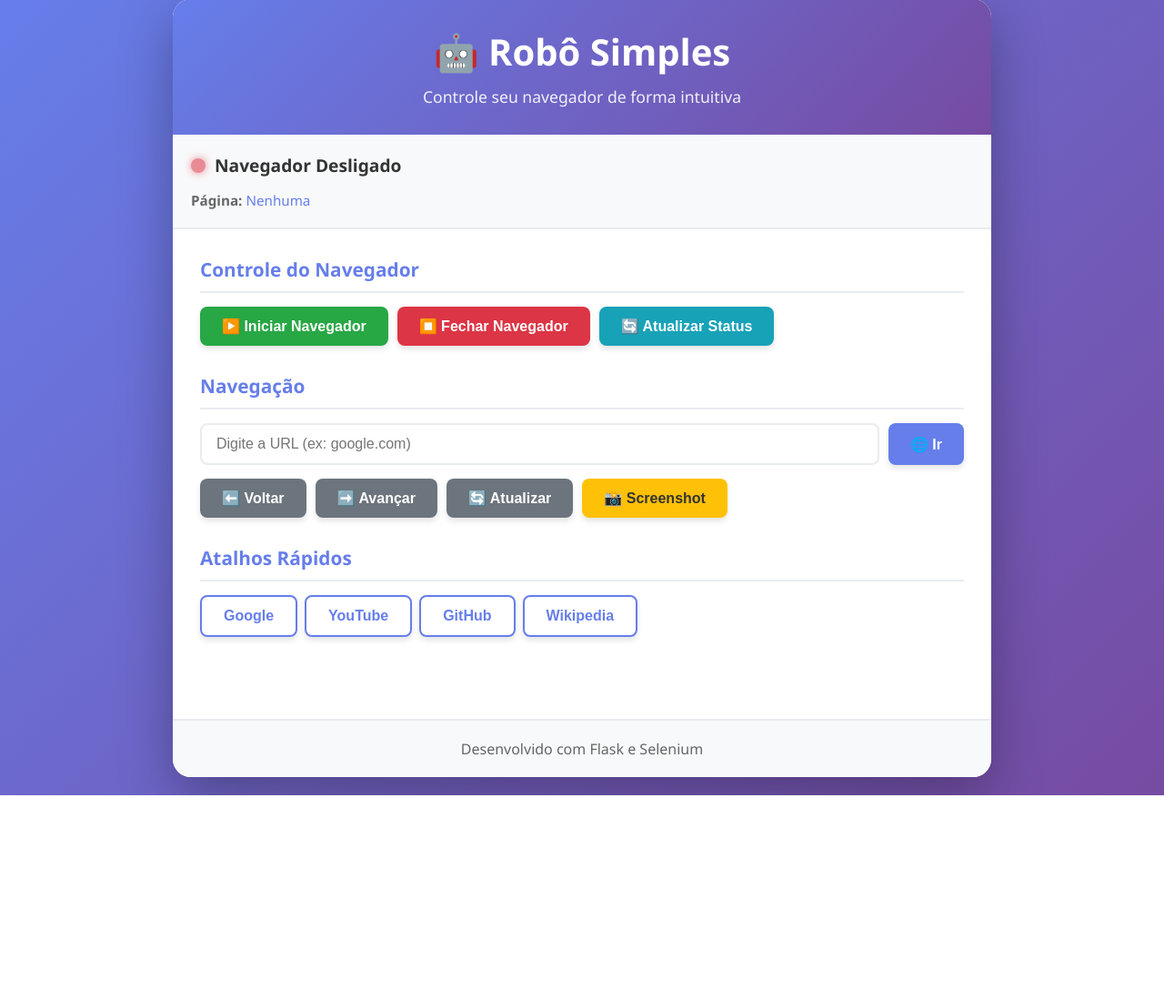
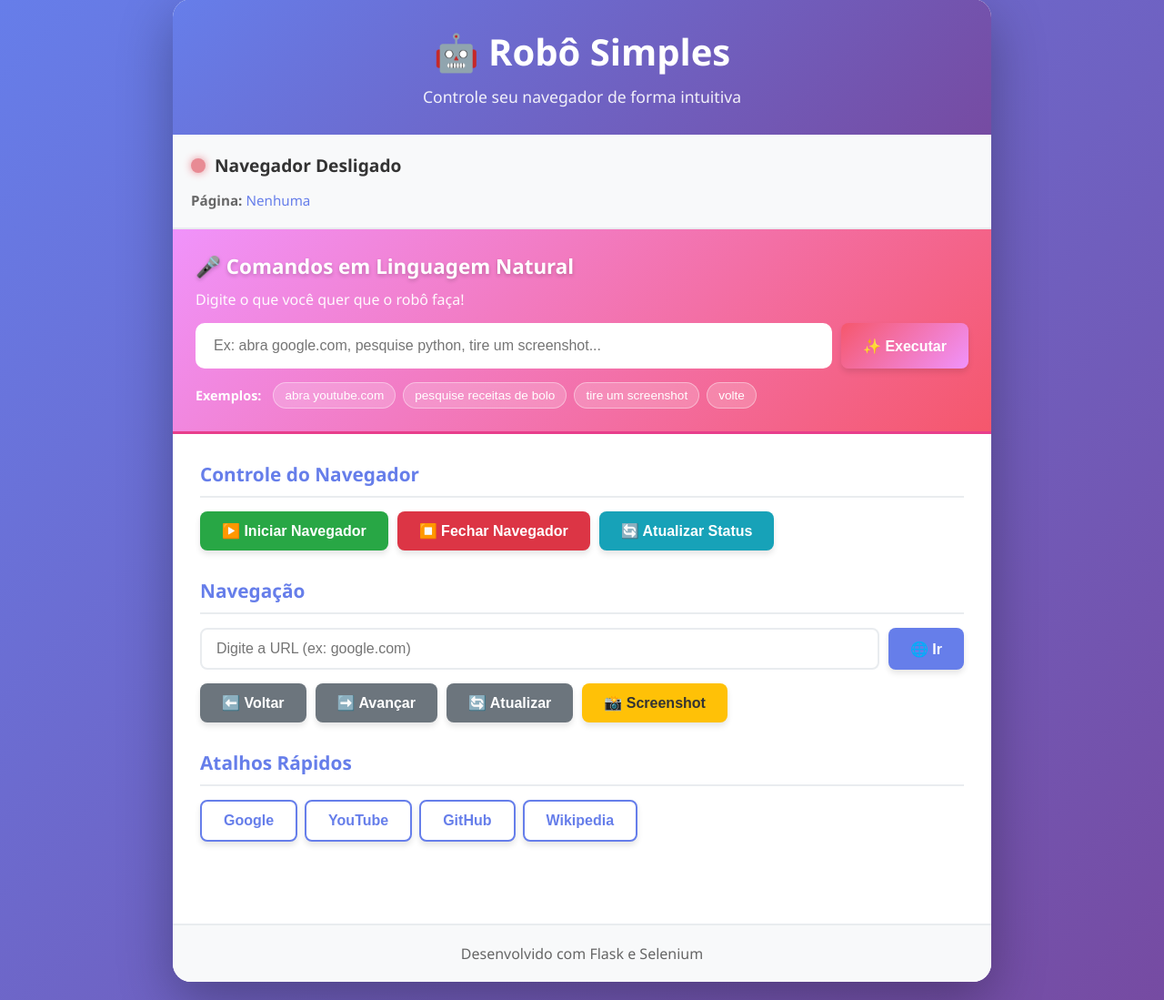
Before and after one commit to psapsa77-bit/Det-robo, a Flask app: page / in a window 1280 px wide. Shown: the part 21-1120 px from the top of the page at 91% size. Before the commit the page ends 895 px from the top, so only its background shows below. Run offline with Flask 3, Linux system fonts and the light colour scheme.

Commit message:
Adicionar comandos em linguagem natural
- Implementado processador de comandos em português
- Nova interface destacada para comandos naturais
- Suporte para navegação, pesquisa, scroll e controle
- Exemplos interativos de comandos
- API endpoint /api/command/process
- Atualizado README com instruções dos comandos
- Design rosa/roxo para seção de comandos

Comandos suportados:
- "abra [site]" - navega para um site
- "pesquise [termo]" - busca no Google
- "volte/avance" - navegação no histórico
- "tire screenshot" - captura tela
- "role para baixo/cima" - scroll
- "atualize" - refresh da página

```diff
--- a/app.py
+++ b/app.py
@@ -3,9 +3,11 @@ Robô Simples - Aplicação Flask para controlar o navegador
 """
 from flask import Flask, render_template, request, jsonify
 from browser_controller import BrowserController
+from command_processor import CommandProcessor
 
 app = Flask(__name__)
 browser = BrowserController()
+command_processor = CommandProcessor()
 
 
 @app.route('/')
@@ -100,5 +102,114 @@ def get_status():
         return jsonify({'success': False, 'message': f'Erro ao obter status: {str(e)}'})
 
 
+@app.route('/api/command/process', methods=['POST'])
+def process_command():
+    """Processa um comando em linguagem natural"""
+    try:
+        data = request.get_json()
+        command_text = data.get('command', '')
+
+        if not command_text:
+            return jsonify({
+                'success': False,
+                'message': 'Comando não fornecido'
+            })
+
+        # Processa o comando
+        action, param, suggestion = command_processor.process(command_text)
+
+        # Se não reconheceu, retorna sugestão
+        if action is None:
+            return jsonify({
+                'success': False,
+                'message': suggestion
+            })
+
+        # Obtém descrição da ação
+        description = command_processor.get_action_description(action, param)
+
+        # Executa a ação correspondente
+        result = execute_action(action, param)
+
+        return jsonify({
+            'success': result['success'],
+            'message': result['message'],
+            'action': action,
+            'description': description
+        })
+
+    except Exception as e:
+        return jsonify({
+            'success': False,
+            'message': f'Erro ao processar comando: {str(e)}'
+        })
+
+
+def execute_action(action, param):
+    """Executa a ação correspondente ao comando"""
+    try:
+        if action == 'navigate':
+            browser.navigate(param)
+            return {'success': True, 'message': f'Navegando para {param}'}
+
+        elif action == 'search':
+            search_url = command_processor.get_search_url(param)
+            browser.navigate(search_url)
+            return {'success': True, 'message': f'Pesquisando: {param}'}
+
+        elif action == 'back':
+            browser.go_back()
+            return {'success': True, 'message': 'Voltou para página anterior'}
+
+        elif action == 'forward':
+            browser.go_forward()
+            return {'success': True, 'message': 'Avançou para próxima página'}
+
+        elif action == 'refresh':
+            browser.refresh()
+            return {'success': True, 'message': 'Página atualizada'}
+
+        elif action == 'screenshot':
+            filename = browser.take_screenshot()
+            return {'success': True, 'message': f'Screenshot salva: {filename}'}
+
+        elif action == 'start':
+            browser.start()
+            return {'success': True, 'message': 'Navegador iniciado'}
+
+        elif action == 'stop':
+            browser.stop()
+            return {'success': True, 'message': 'Navegador fechado'}
+
+        elif action == 'scroll_down':
+            browser.scroll('down')
+            return {'success': True, 'message': 'Rolou para baixo'}
+
+        elif action == 'scroll_up':
+            browser.scroll('up')
+            return {'success': True, 'message': 'Rolou para cima'}
+
+        elif action == 'scroll_top':
+            browser.scroll('top')
+            return {'success': True, 'message': 'Foi para o topo'}
+
+        elif action == 'scroll_bottom':
+            browser.scroll('bottom')
+            return {'success': True, 'message': 'Foi para o final'}
+
+        elif action == 'info':
+            status = browser.get_status()
+            return {
+                'success': True,
+                'message': f"Título: {status['title']}\nURL: {status['url']}"
+            }
+
+        else:
+            return {'success': False, 'message': f'Ação não implementada: {action}'}
+
+    except Exception as e:
+        return {'success': False, 'message': str(e)}
+
+
 if __name__ == '__main__':
     app.run(debug=True, host='0.0.0.0', port=5000)
--- a/browser_controller.py
+++ b/browser_controller.py
@@ -85,6 +85,24 @@ class BrowserController:
         self.driver.save_screenshot(filename)
         return filename
 
+    def scroll(self, direction):
+        """Rola a página na direção especificada"""
+        if not self.is_running:
+            raise Exception("Navegador não está em execução.")
+
+        scroll_scripts = {
+            'down': 'window.scrollBy(0, 500);',
+            'up': 'window.scrollBy(0, -500);',
+            'top': 'window.scrollTo(0, 0);',
+            'bottom': 'window.scrollTo(0, document.body.scrollHeight);'
+        }
+
+        script = scroll_scripts.get(direction)
+        if script:
+            self.driver.execute_script(script)
+        else:
+            raise Exception(f"Direção de scroll inválida: {direction}")
+
     def get_status(self):
         """Retorna o status atual do navegador"""
         if not self.is_running or not self.driver:
--- a/static/script.js
+++ b/static/script.js
@@ -159,6 +159,56 @@ function handleUrlKeypress(event) {
     }
 }
 
+// Funções de comandos em linguagem natural
+async function processCommand() {
+    const commandInput = document.getElementById('commandInput');
+    const command = commandInput.value.trim();
+
+    if (!command) {
+        showMessage('Por favor, digite um comando', 'error');
+        return;
+    }
+
+    showMessage(`Executando: "${command}"`, 'info');
+
+    const result = await apiCall('/api/command/process', 'POST', { command: command });
+
+    if (result.success) {
+        showMessage(`✓ ${result.message}`, 'success');
+        commandInput.value = ''; // Limpa o campo após sucesso
+
+        // Atualiza status se necessário
+        if (['navigate', 'search', 'back', 'forward', 'start'].includes(result.action)) {
+            setTimeout(updateStatus, 1000);
+        }
+
+        // Atualiza status display se parou o navegador
+        if (result.action === 'stop') {
+            updateStatusDisplay(false, null, null);
+        }
+    } else {
+        showMessage(`✗ ${result.message}`, 'error');
+    }
+}
+
+function handleCommandKeypress(event) {
+    if (event.key === 'Enter') {
+        processCommand();
+    }
+}
+
+function setCommand(command) {
+    const commandInput = document.getElementById('commandInput');
+    commandInput.value = command;
+    commandInput.focus();
+
+    // Anima o campo
+    commandInput.style.transform = 'scale(1.02)';
+    setTimeout(() => {
+        commandInput.style.transform = 'scale(1)';
+    }, 200);
+}
+
 // Atualiza status periodicamente
 setInterval(updateStatus, 5000);
 
--- a/static/style.css
+++ b/static/style.css
@@ -84,6 +84,91 @@ header p {
 #pageInfo {
     color: #667eea;
     font-weight: 500;
+}
+
+.command-panel {
+    background: linear-gradient(135deg, #f093fb 0%, #f5576c 100%);
+    padding: 25px;
+    border-bottom: 3px solid #e83e8c;
+}
+
+.command-section h2 {
+    color: white;
+    margin-bottom: 10px;
+    font-size: 1.4em;
+    text-shadow: 0 2px 4px rgba(0, 0, 0, 0.2);
+}
+
+.command-help {
+    color: rgba(255, 255, 255, 0.95);
+    margin-bottom: 15px;
+    font-size: 1em;
+}
+
+.command-input-group {
+    display: flex;
+    gap: 10px;
+    margin-bottom: 15px;
+}
+
+#commandInput {
+    flex: 1;
+    padding: 14px 18px;
+    border: 2px solid white;
+    border-radius: 10px;
+    font-size: 1em;
+    transition: all 0.3s ease, transform 0.2s ease;
+    background: white;
+}
+
+#commandInput:focus {
+    outline: none;
+    border-color: #f5576c;
+    box-shadow: 0 0 15px rgba(245, 87, 108, 0.3);
+}
+
+.btn-magic {
+    background: linear-gradient(135deg, #f5576c 0%, #f093fb 100%);
+    color: white;
+    font-weight: 700;
+    box-shadow: 0 4px 15px rgba(245, 87, 108, 0.4);
+    border: 2px solid white;
+}
+
+.btn-magic:hover {
+    transform: translateY(-3px);
+    box-shadow: 0 8px 20px rgba(245, 87, 108, 0.5);
+}
+
+.command-examples {
+    display: flex;
+    gap: 8px;
+    flex-wrap: wrap;
+    align-items: center;
+}
+
+.example-label {
+    color: white;
+    font-weight: 600;
+    font-size: 0.9em;
+    margin-right: 5px;
+}
+
+.example-btn {
+    background: rgba(255, 255, 255, 0.2);
+    color: white;
+    border: 1px solid rgba(255, 255, 255, 0.4);
+    padding: 6px 12px;
+    border-radius: 15px;
+    font-size: 0.85em;
+    cursor: pointer;
+    transition: all 0.2s ease;
+    backdrop-filter: blur(10px);
+}
+
+.example-btn:hover {
+    background: rgba(255, 255, 255, 0.3);
+    transform: translateY(-1px);
 }
 
 .control-panel {
--- a/templates/index.html
+++ b/templates/index.html
@@ -21,6 +21,31 @@
             <div class="current-page" id="currentPage">
                 <strong>Página:</strong> <span id="pageInfo">Nenhuma</span>
             </div>
+        </div>
+
+        <div class="command-panel">
+            <section class="command-section">
+                <h2>🎤 Comandos em Linguagem Natural</h2>
+                <p class="command-help">Digite o que você quer que o robô faça!</p>
+                <div class="command-input-group">
+                    <input
+                        type="text"
+                        id="commandInput"
+                        placeholder="Ex: abra google.com, pesquise python, tire um screenshot..."
+                        onkeypress="handleCommandKeypress(event)"
+                    >
+                    <button class="btn btn-magic" onclick="processCommand()">
+                        ✨ Executar
+                    </button>
+                </div>
+                <div class="command-examples">
+                    <span class="example-label">Exemplos:</span>
+                    <button class="example-btn" onclick="setCommand('abra youtube.com')">abra youtube.com</button>
+                    <button class="example-btn" onclick="setCommand('pesquise receitas de bolo')">pesquise receitas de bolo</button>
+                    <button class="example-btn" onclick="setCommand('tire um screenshot')">tire um screenshot</button>
+                    <button class="example-btn" onclick="setCommand('volte')">volte</button>
+                </div>
+            </section>
         </div>
 
         <div class="control-panel">
```
Also changed, not shown: command_processor.py (added, +122 -0 lines), README.md.
